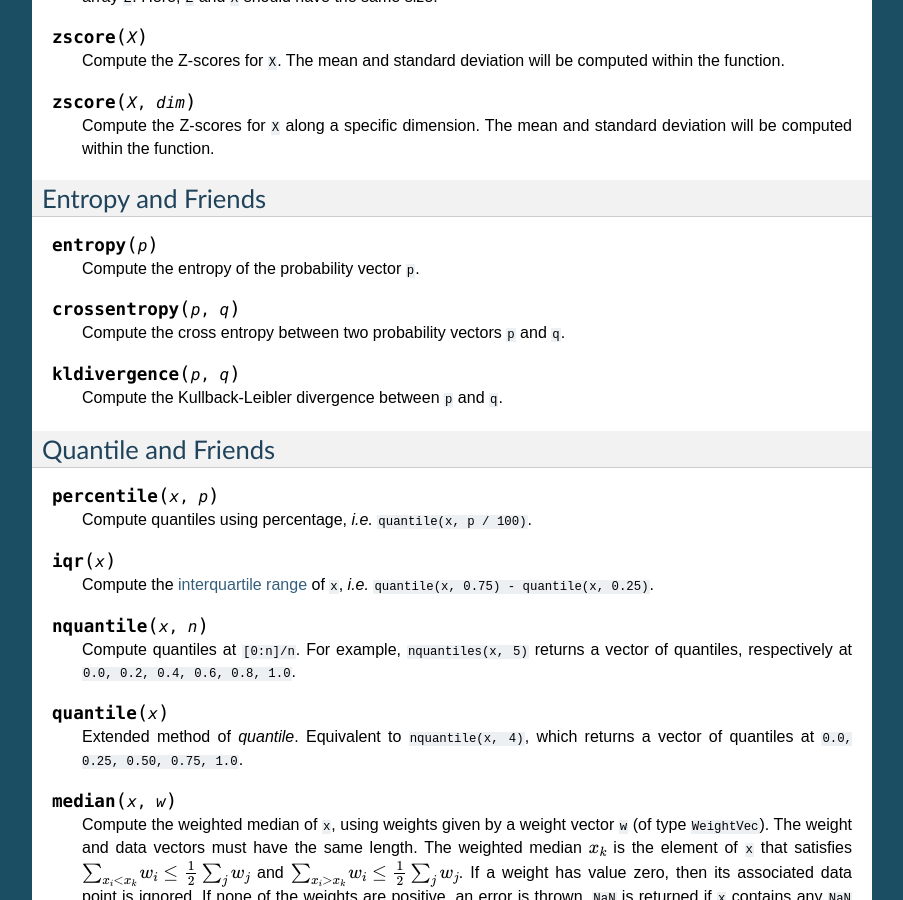
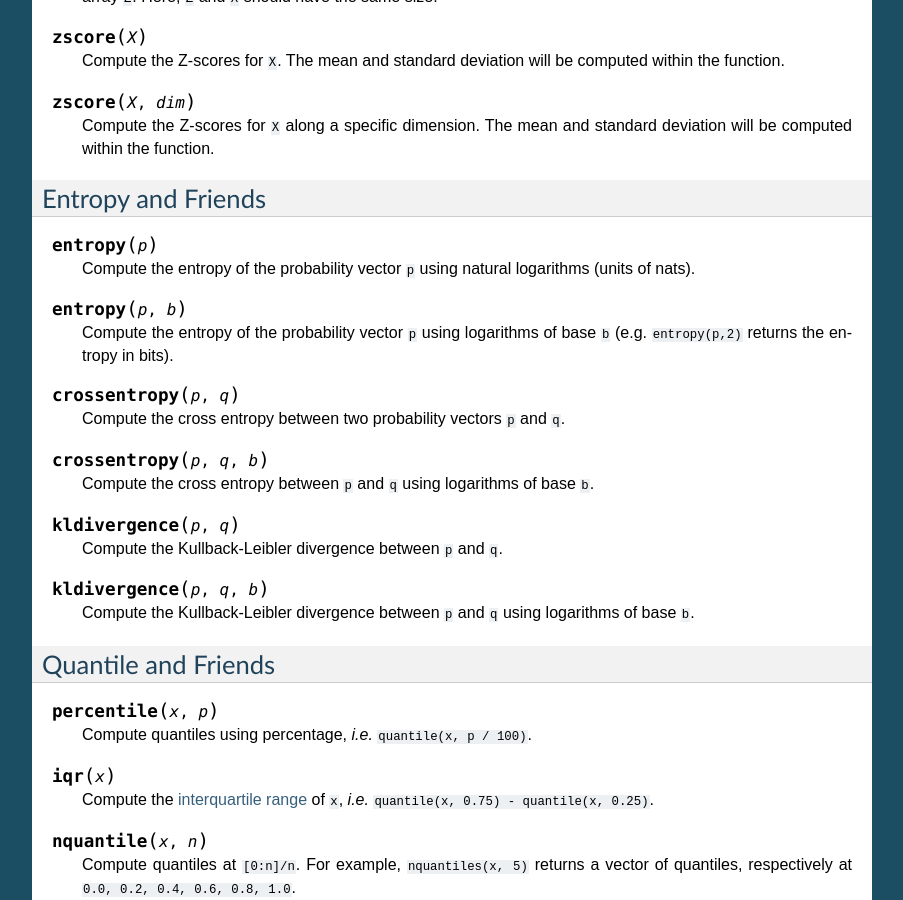
Before and after one commit to JuliaStats/StatsBase.jl, a Sphinx documentation site: the page built from docs/source/scalarstats.rst, in a window 1280 px wide and 900 px high, scrolled down 1821 px. Shown: the whole window, without its empty margins (198-1101 px from the left). Built offline with Sphinx 7.4.7, drawn with Linux system fonts in a browser that asks for light colours; formulas are drawn with MathJax 3; some of the changed text lies outside the part shown.

Commit message:
let user specify log base for entropy measures

```diff
--- a/docs/source/scalarstats.rst
+++ b/docs/source/scalarstats.rst
@@ -117,16 +117,27 @@ Entropy and Friends
 
 .. function:: entropy(p)
 
-   Compute the entropy of the probability vector ``p``.
+   Compute the entropy of the probability vector ``p`` using natural logarithms (units of nats).
+
+.. function:: entropy(p, b)
+
+   Compute the entropy of the probability vector ``p`` using logarithms of base ``b`` (e.g. ``entropy(p,2)`` returns the entropy in bits).
 
 .. function:: crossentropy(p, q)
 
    Compute the cross entropy between two probability vectors ``p`` and ``q``.
 
+.. function:: crossentropy(p, q, b)
+
+   Compute the cross entropy between ``p`` and ``q`` using logarithms of base ``b``.
+
 .. function:: kldivergence(p, q)
 
    Compute the Kullback-Leibler divergence between ``p`` and ``q``.
 
+.. function:: kldivergence(p, q, b)
+
+   Compute the Kullback-Leibler divergence between ``p`` and ``q`` using logarithms of base ``b``.
 
 Quantile and Friends
 ---------------------
```
Also changed, not shown: 2 other files.
